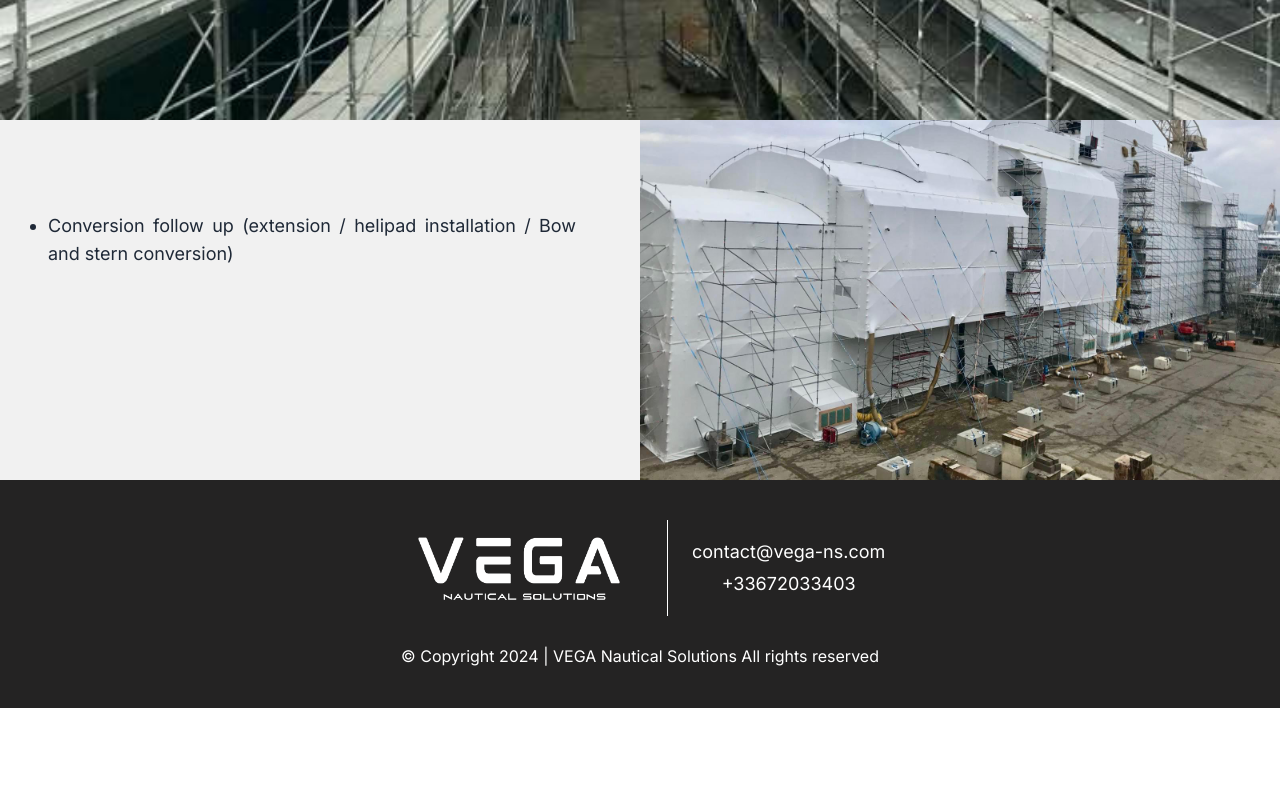
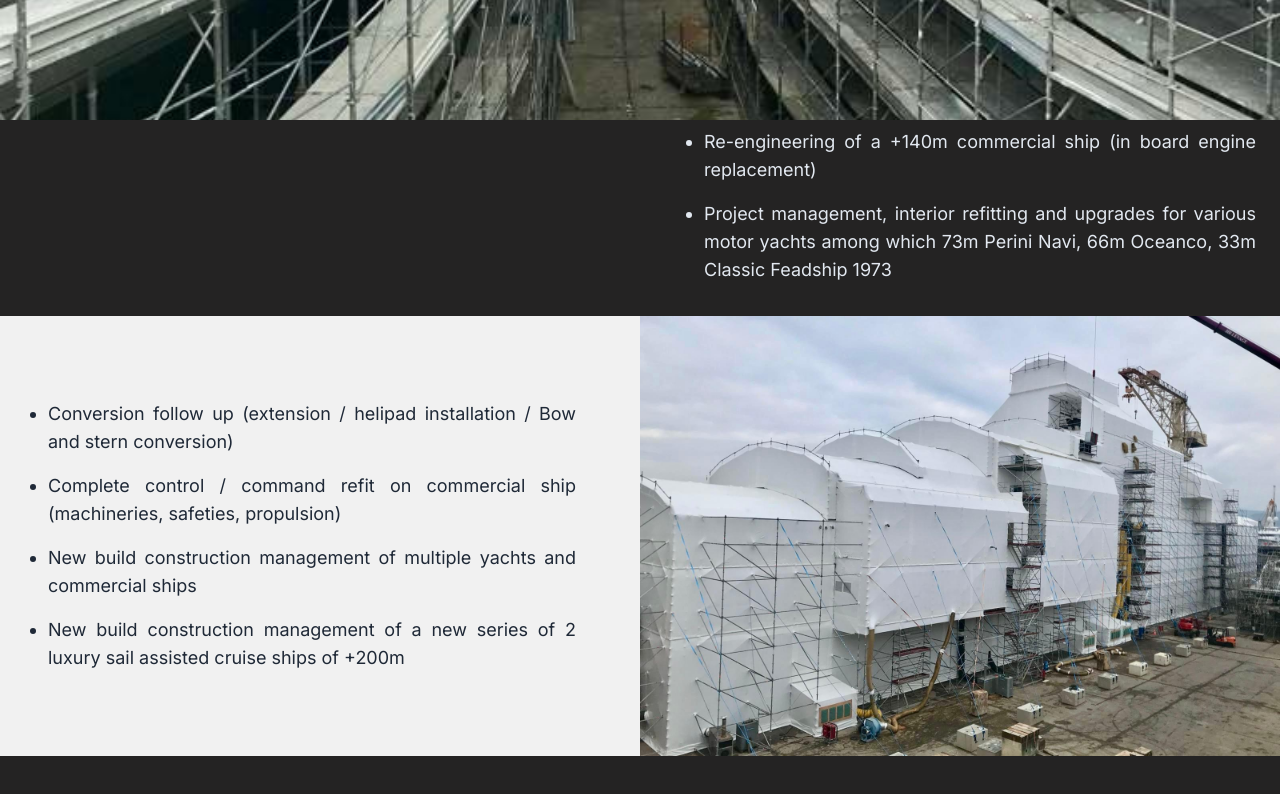
Before and after one commit to SimoSabev/vega-ns, a Next.js app: page /pages/References in a window 1280 px wide. Shown: the part 680-1474 px from the top of the page. Before the commit the page ends 1388 px from the top, so only its background shows below. Built offline with nearby package versions, Linux system fonts and the light colour scheme.

Commit message:
fix(design, navbar), build(animations8)

```diff
--- a/app/components/card-references/page.tsx
+++ b/app/components/card-references/page.tsx
@@ -1,10 +1,10 @@
-"use client"
+"use client";
 import React from "react";
+import services from "../../../public/references_main.jpg"
+import references from "../../../public/References.jpg";
 import { motion } from "framer-motion";
 import { useMediaQuery } from "react-responsive";
 import Image from "next/image";
-import servicesImage from "../../../public/references_main.jpg";
-import referencesImage from "../../../public/References.jpg";
 
 const Cards_Services1 = () => {
   const isSmallScreen = useMediaQuery({ maxWidth: 768 });
@@ -45,9 +45,10 @@ const Cards_Services1 = () => {
       {/* Services Section */}
       <motion.div {...animationPropsRight} className="bg-[#242323] w-full flex flex-col md:flex-row">
         {/* Left Section - Image */}
-        <motion.div {...animationPropsLeft} transition={{ ...animationPropsLeft.transition, delay: 0.2 }} className="flex justify-center items-center w-full md:w-1/2">
+        <motion.div {...animationPropsLeft}
+          transition={{ ...animationPropsLeft.transition, delay: 0.2 }} className="flex justify-center items-center w-full md:w-1/2">
           <Image
-            src={servicesImage}
+            src={services.src}
             alt="service"
             layout="fill"
             objectFit="cover"
@@ -57,9 +58,26 @@ const Cards_Services1 = () => {
         <div className="flex flex-col justify-center items-center p-6 md:pl-16 w-full md:w-1/2">
           <ul className="list-disc text-slate-200 text-justify text-lg flex flex-col justify-center items-start md:items-start">
             <li className="my-2">
-              Refit management of a +140m Sailing yacht, including 100m mast un-stepping
+              Refit management of a +140m Sailing yacht, including 100m mast
+              un-stepping
             </li>
-            {/* Other list items */}
+            <li className="my-2">
+              5 years refit / class renewal of a +140m Motor yacht, involving
+              full paint job
+            </li>
+            <li className="my-2">
+              10 years class renewal / including tail shafts withdrawal of a
+              +140m Motor yacht.
+            </li>
+            <li className="my-2">
+              Re-engineering of a +140m commercial ship (in board engine
+              replacement)
+            </li>
+            <li className="my-2">
+              Project management, interior refitting and upgrades for various
+              motor yachts among which 73m Perini Navi, 66m Oceanco, 33m Classic
+              Feadship 1973
+            </li>
           </ul>
         </div>
       </motion.div>
@@ -70,19 +88,30 @@ const Cards_Services1 = () => {
         <div className="flex flex-col justify-center items-center p-6 md:pr-16 w-full md:w-1/2">
           <ul className="list-disc pl-6 text-justify text-lg flex flex-col justify-center items-start md:items-start">
             <li className="my-2">
-              Conversion follow up (extension / helipad installation / Bow and stern conversion)
+              Conversion follow up (extension / helipad installation / Bow and
+              stern conversion)
             </li>
-            {/* Other list items */}
+            <li className="my-2">
+              Complete control / command refit on commercial ship (machineries,
+              safeties, propulsion)
+            </li>
+            <li className="my-2">
+              New build construction management of multiple yachts and
+              commercial ships
+            </li>
+            <li className="my-2">
+              New build construction management of a new series of 2 luxury sail
+              assisted cruise ships of +200m
+            </li>
           </ul>
         </div>
         {/* Right Section - Image */}
-        <motion.div {...animationPropsRight} transition={{ ...animationPropsRight.transition, delay: 0.2 }} className="flex justify-center items-center w-full md:w-1/2">
-          <Image
-            src={referencesImage}
+        <motion.div {...animationPropsRight}
+          transition={{ ...animationPropsRight.transition, delay: 0.2 }} className="flex justify-center items-center w-full md:w-1/2">
+          <img
+            src={references.src}
             alt="references"
-            layout="responsive"
-            width={1200}
-            height={800}
+            className="w-full h-[40vh] md:h-[55vh] object-cover"
           />
         </motion.div>
       </motion.div>
```
